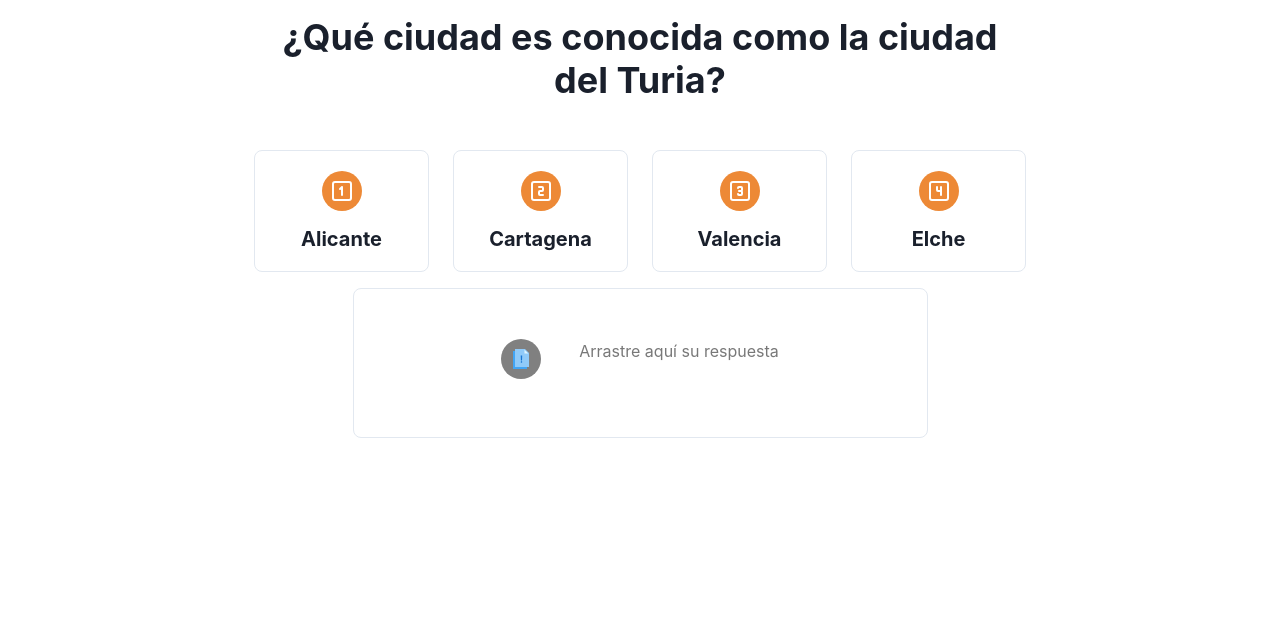
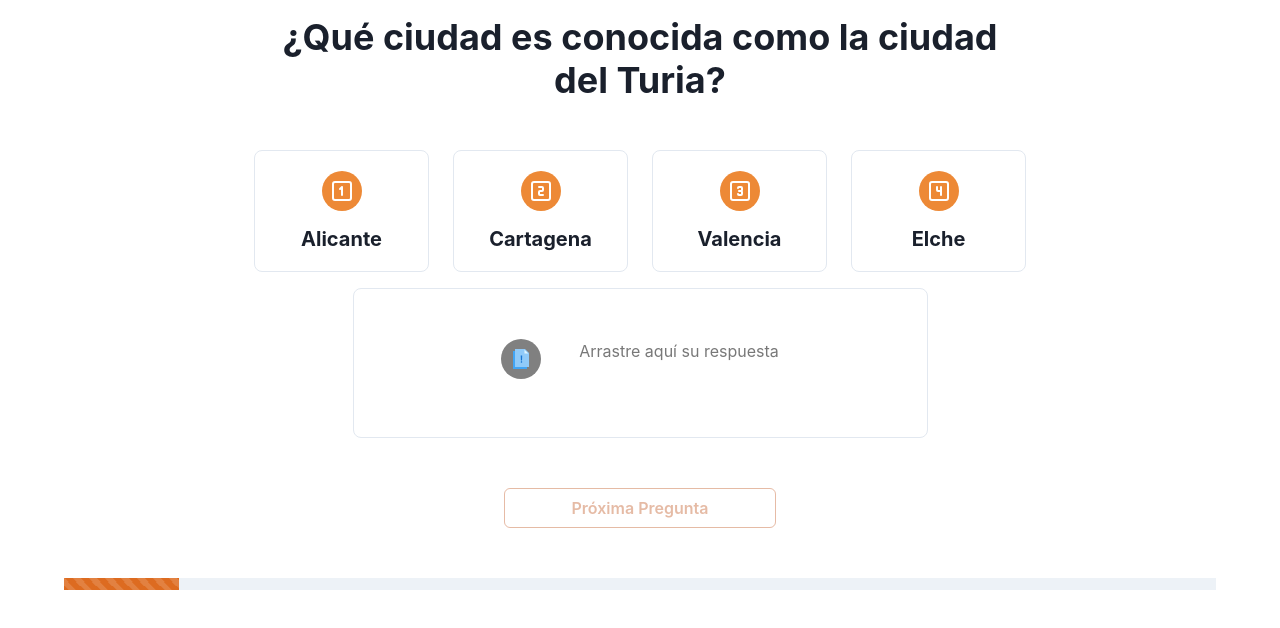
Before and after one commit to mariabvivanco/Test-React, a React (Create React App) app in the folder app-blinklearning/: page /exercise in a window 1280 px wide. Shown: the top 628 px of the page. Built offline with nearby package versions, Linux system fonts and the light colour scheme.

Commit message:
The capture of answers to the test is working correctly

```diff
--- a/app-blinklearning/src/components/Exercise/CardAnswer.tsx
+++ b/app-blinklearning/src/components/Exercise/CardAnswer.tsx
@@ -1,4 +1,4 @@
-import React, { DragEvent, useEffect } from "react";
+import React, { DragEvent, useEffect, useState } from "react";
 import {
   Box,
   Flex,
@@ -22,28 +22,24 @@ interface CardProps {
 }
 
 const CardAnswer: React.FC<CardProps> = ({ question }) => {
-
-  const dispatch = useDispatch()
+  const dispatch = useDispatch();
   const onDropEntry = (event: DragEvent<HTMLDivElement>) => {
     const question = event.dataTransfer.getData("question");
     const answer = event.dataTransfer.getData("answer");
-    dispatch(setAnswer({question,answer}))
-    console.log(question, answer)
+    dispatch(setAnswer({ question, answer }));
   };
 
   const allowDrop = (event: DragEvent<HTMLDivElement>) => {
     event.preventDefault();
-
   };
 
   const answersUser = useSelector(answers);
+  const [title, setTitle] = useState("");
 
   useEffect(() => {
-    console.log(answersUser)
-
-
-  }, [answersUser])
-
+    const temp = answersUser.find((item) => item.question === question)?.answer;
+    setTitle(temp ? temp : "");
+  }, [question, answersUser]);
 
   return (
     <div onDrop={onDropEntry} onDragOver={allowDrop}>
@@ -70,8 +66,8 @@ const CardAnswer: React.FC<CardProps> = ({ question }) => {
               <Icon as={FcAnswers} w={6} h={6} />
             </Flex>
 
-            {answersUser.find((item) => (item.question === question)) ? (
-              <Heading size={{ base: "sm", md: "md" }}>{answersUser.find((item) => (item.question === question))?.answer}</Heading>
+            {title !== "" ? (
+              <Heading size={{ base: "sm", md: "md" }}>{title}</Heading>
             ) : (
               <Text
                 className="blinks"
--- a/app-blinklearning/src/pages/Exercises.tsx
+++ b/app-blinklearning/src/pages/Exercises.tsx
@@ -1,27 +1,68 @@
+import React, { useState } from "react";
+import { Box, Icon, Center, Button, Progress } from "@chakra-ui/react";
 
-import React, { useEffect } from 'react'
-import { Box , Icon, Center} from '@chakra-ui/react'
+import Question from "../components/Exercise/Question";
 
-import Question from '../components/Exercise/Question';
+import { test } from "../json//test";
+import CardAnswer from "../components/Exercise/CardAnswer";
+import { useDispatch } from "react-redux";
 
-import {test} from '../json//test'
-import CardAnswer from '../components/Exercise/CardAnswer';
-
-const Exercises=()=> {
+import { answers, finishExercise } from "../store/exerciseSlicer";
+import { useSelector } from "react-redux";
 
 
+const Exercises = () => {
+  const dispatch = useDispatch();
+  const answersUser = useSelector(answers);
+  const [step, setStep] = useState(0);
+  const [progress, setProgress] = useState(10);
 
 
   return (
-    <Box  h='100vh'>
-      <Question question={test[0].question} choice={test[0].choice} answer={test[0].answer}/>
+  <Box h="100vh">
+      <Question
+        question={test[step].question}
+        choice={test[step].choice}
+        answer={test[step].answer}
+      />
       <Center>
-        <CardAnswer question={test[0].question}  icon={<Icon as={()=><></>} w={6} h={6} />}/>
+        <CardAnswer
+          question={test[step].question}
+          icon={<Icon as={() => <></>} w={6} h={6} />}
+        />
+      </Center>
+      <Center>
+        <Button
+          isDisabled={answersUser.find(item=>item.question===test[step].question)?false:true}
+          w="17rem"
+          onClick={() => {
+            setStep(step + 1);
+            if (step === 9) {
+              setProgress(100);
+              dispatch(finishExercise());
+            } else {
+              setProgress(progress + 10);
+            }
+          }}
+          colorScheme="orange"
+          mt="50px"
+          variant="outline"
+        >
+          {step === 9 ? "Guardar" : "Próxima Pregunta"}
+        </Button>
       </Center>
 
+      <Progress
+        hasStripe
+        colorScheme="orange"
+        value={progress}
+        mb="5%"
+        mx="5%"
+        mt="50px"
+        isAnimated
+      ></Progress>
+    </Box>)
 
-  </Box>
-  )
-}
+};
 
-export default Exercises
+export default Exercises;
```
